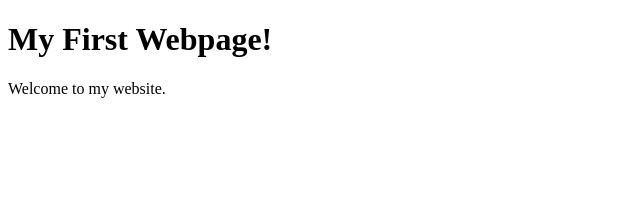
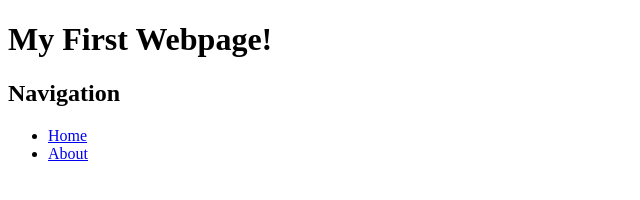
Before and after one commit to MarvRoldan/My-First-Site, a plain HTML site: page index.html in a window 1280 px wide. Shown: the whole page, without its empty margins (0-640 px from the left). Drawn offline with Linux system fonts and the light colour scheme.

Commit message:
Added Home and About

```diff
--- a/index.html
+++ b/index.html
@@ -7,11 +7,25 @@
         <meta author="Marvin Roldan">
         <meta name="viewport" content="width=device-width, initial-scale=1.0"> <!-- Mobile -->
         <link rel="icon" href="./img/favicon.jpg"> <!-- Favicon -->
+        <link rel="stylesheet" href="./css/main.css">
+        <script src="./js/scripts.js"></script>
     </head>
     <body>
-        <h1>My First Webpage!</h1>
-        <p>
-            Welcome to my website.
-        </p>
+        <header>
+            <h1>My First Webpage!</h1>
+            <nav>
+                <h2>Navigation</h2>
+                <ul>
+                    <li>
+                        <a href="./index.html"> Home </a>
+                    </li>
+                    <li>
+                        <a href="./about.html"> About </a>
+                    </li>
+                </ul>
+            </nav>
+        </header>
+
+
     </body>
 </html>
```
